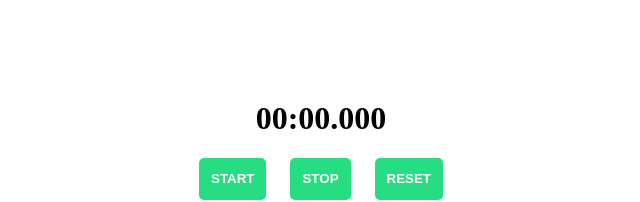
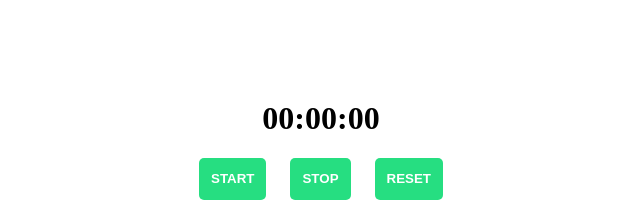
Before and after one commit to Geometric7/stopwatch_react_app, a React (Create React App) app: page / in a window 1280 px wide. Shown: the top 202 px of the page, without its empty margins (319-959 px from the left). Built offline with nearby package versions, Linux system fonts and the light colour scheme.

Commit message:
Fix split seconds bug & add new component

```diff
--- /dev/null
+++ b/src/components/Chrono/Chrono.js
@@ -0,0 +1,10 @@
+const Chrono = ({time}) => {
+
+  const min = ("0" + Math.floor((time / 60000) % 60)).slice(-2);
+  const sec = ("0" + Math.floor((time / 1000) % 60)).slice(-2);
+  const miSec = ("0" + ((time / 10) % 100)).slice(-2);
+
+  return <h1>{min}:{sec}:{miSec}</h1>
+}
+
+export default Chrono;
--- a/src/components/Timer/Timer.js
+++ b/src/components/Timer/Timer.js
@@ -1,8 +1,17 @@
 import { useEffect } from 'react';
 import Button from '../Button/Button';
+import Chrono from '../Chrono/Chrono'
 
 const Timer = ({ currentTime, setCurrentTime, timer, setTimer }) => {
 
+    const start =() => {
+      setTimer(setInterval(() => {
+        setCurrentTime(currentTime => currentTime + 10);
+      }, 10));
+      clearInterval(timer);
+    }
+    /*
+  }
   const msToTime = duration => {
 
     // Pad 2|3 digits, def->2
@@ -25,7 +34,7 @@ const start = () => {
     setCurrentTime(currentTime => currentTime + 1);
   }, 1 ));
   clearInterval(timer);
-}
+}*/
 
 const stop =() => {
   clearInterval(timer);
@@ -43,7 +52,7 @@ useEffect(() => {
 
 return (
   <div>
-    <h1>{msToTime(currentTime)}</h1>
+    <Chrono time={currentTime} />
     <Button onClick={start}>Start</Button>
     <Button onClick={stop}>Stop</Button>
     <Button onClick={reset}>Reset</Button>
```
